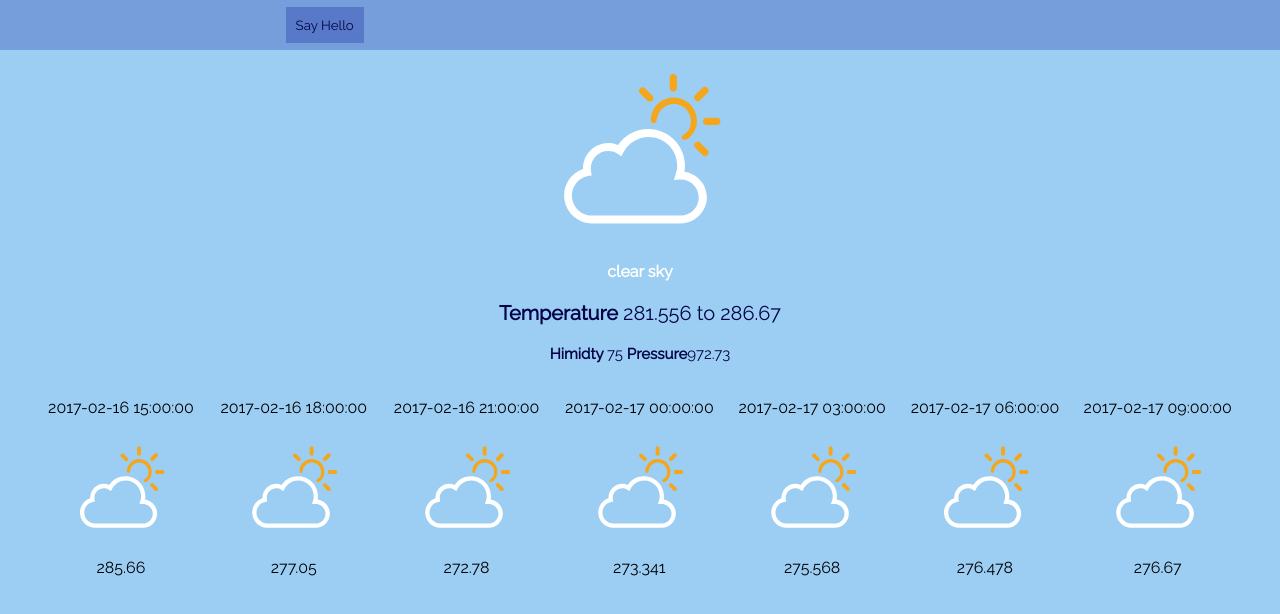
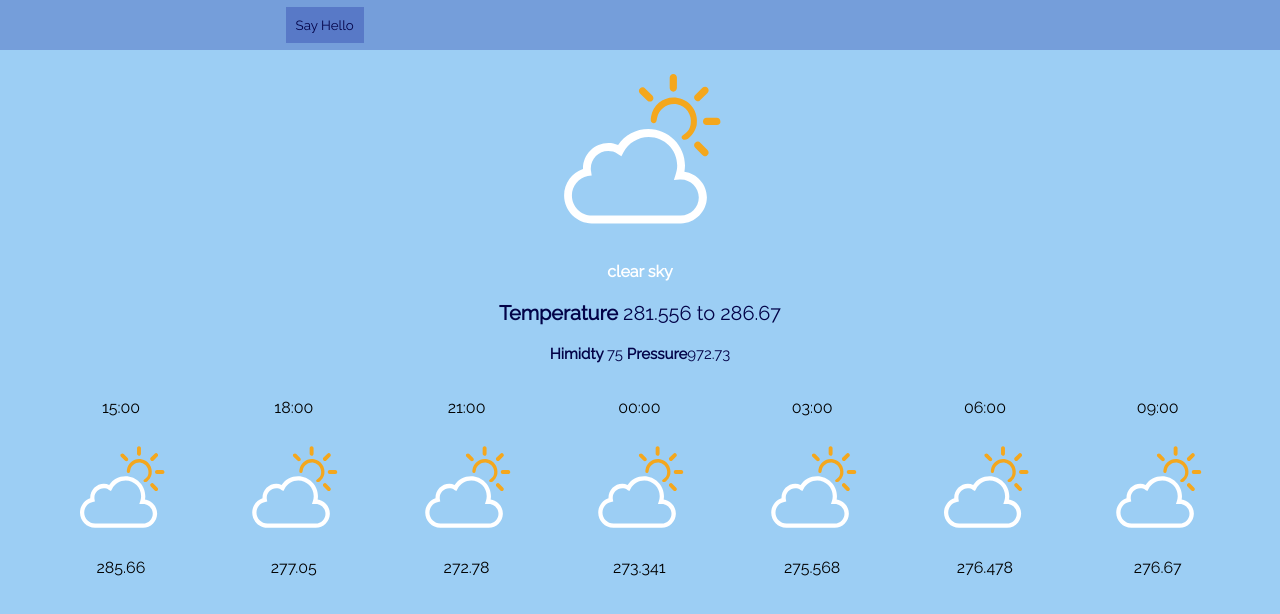
Before and after one commit to Hilal211/weather-api, a React (Create React App) app: page / in a window 1280 px wide. Shown: the top 614 px of the page. Built offline with nearby package versions, Linux system fonts and the light colour scheme.

Commit message:
update time

```diff
--- a/src/App.js
+++ b/src/App.js
@@ -53,7 +53,7 @@ class Weather_hours extends Component {
     for (var i = 1; i <= 7; i++) {
       menuItems.push(
         <div class="time">
-          <p id="hour">{fakeWeatherData.list[i].dt_txt}</p>
+          <p id="hour">{fakeWeatherData.list[i].dt_txt.substring(10,16)}</p>
           <img src={mostlycloudy} alt="snow icon" />
           <p class="temperature_daily">{fakeWeatherData.list[i].main.temp}</p>
         </div>
```
